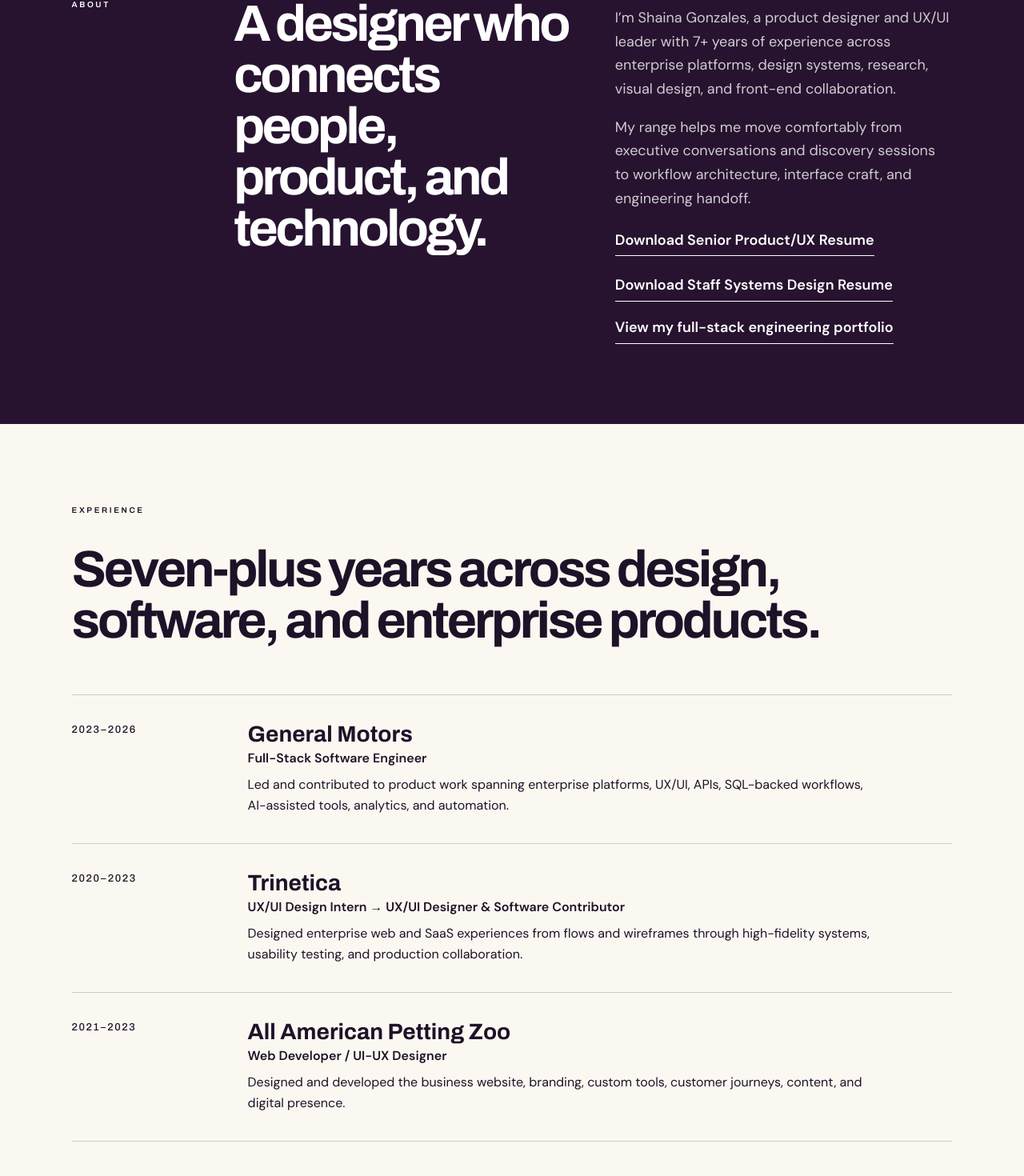
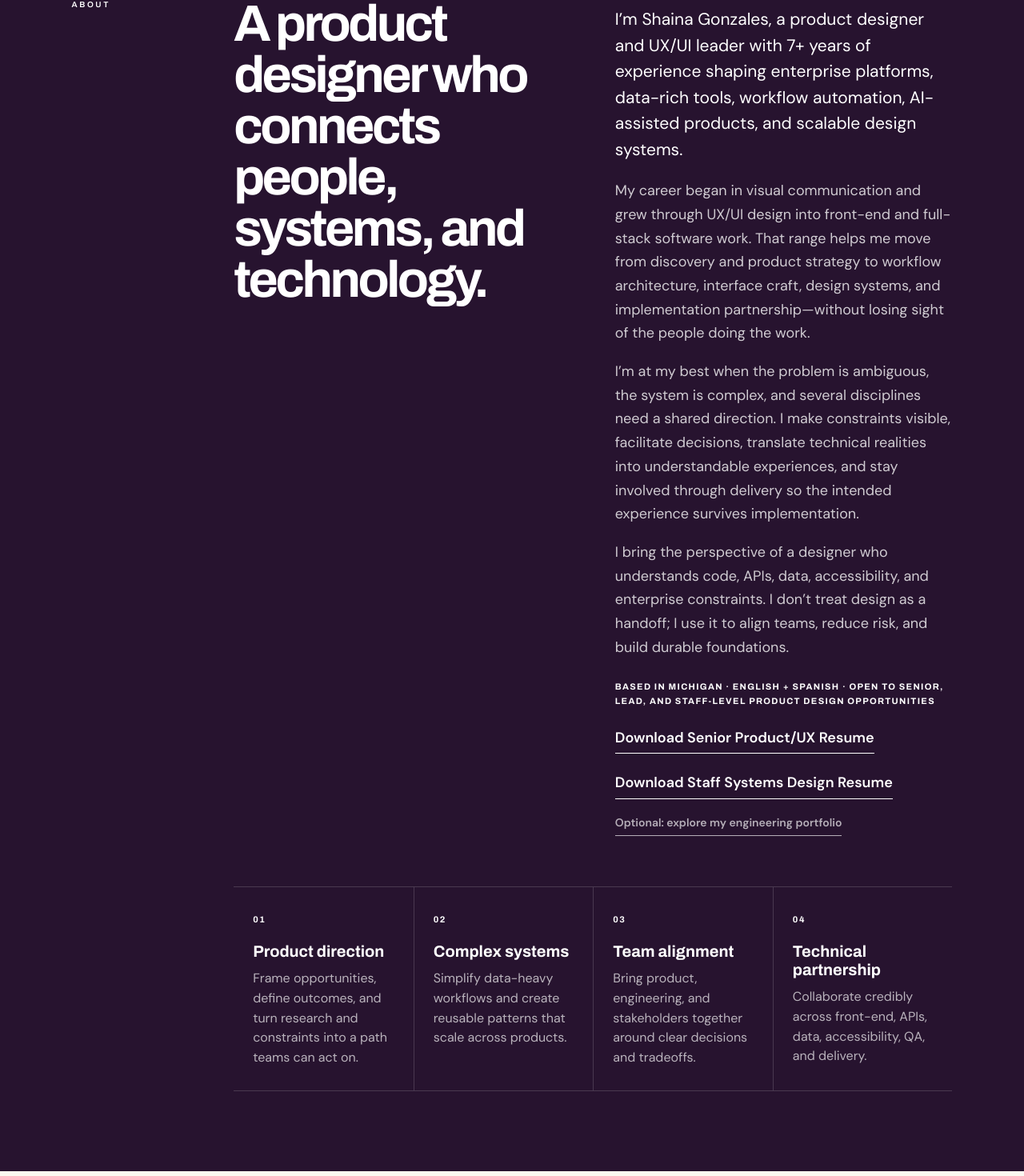
Before and after one commit to gonzasha345-art/designportfolio, a React (Vite) app: page / in a window 1280 px wide. Shown: the part 5949-7419 px from the top of the page at 80% size. Built offline with nearby package versions, Linux system fonts and the light colour scheme.

Commit message:
Expand About section for recruiters

```diff
--- a/src/App.jsx
+++ b/src/App.jsx
@@ -230,15 +230,24 @@ export function App() {
 
         <section className="about" id="about">
           <p className="eyebrow">ABOUT</p>
-          <div><h2>A designer who connects people, product, and technology.</h2></div>
+          <div><h2>A product designer who connects people, systems, and technology.</h2></div>
           <div className="about-copy">
-            <p>I’m Shaina Gonzales, a product designer and UX/UI leader with 7+ years of experience across enterprise platforms, design systems, research, visual design, and front-end collaboration.</p>
-            <p>My range helps me move comfortably from executive conversations and discovery sessions to workflow architecture, interface craft, and engineering handoff.</p>
+            <p className="about-intro">I’m Shaina Gonzales, a product designer and UX/UI leader with 7+ years of experience shaping enterprise platforms, data-rich tools, workflow automation, AI-assisted products, and scalable design systems.</p>
+            <p>My career began in visual communication and grew through UX/UI design into front-end and full-stack software work. That range helps me move from discovery and product strategy to workflow architecture, interface craft, design systems, and implementation partnership—without losing sight of the people doing the work.</p>
+            <p>I’m at my best when the problem is ambiguous, the system is complex, and several disciplines need a shared direction. I make constraints visible, facilitate decisions, translate technical realities into understandable experiences, and stay involved through delivery so the intended experience survives implementation.</p>
+            <p>I bring the perspective of a designer who understands code, APIs, data, accessibility, and enterprise constraints. I don’t treat design as a handoff; I use it to align teams, reduce risk, and build durable foundations.</p>
+            <p className="about-meta">Based in Michigan · English + Spanish · Open to senior, lead, and staff-level product design opportunities</p>
             <div className="resume-downloads" aria-label="Download design resumes">
               <a className="text-link" href={productResumeHref} download="Shaina-Gonzales-Senior-Product-UX-Resume.pdf">Download Senior Product/UX Resume</a>
               <a className="text-link" href={staffResumeHref} download="Shaina-Gonzales-Staff-Systems-Design-Resume.pdf">Download Staff Systems Design Resume</a>
             </div>
-            <a className="text-link" href="https://www.shainagonzalesdesigns.com/">View my full-stack engineering portfolio</a>
+            <a className="text-link about-secondary-link" href="https://www.shainagonzalesdesigns.com/">Optional: explore my engineering portfolio</a>
+          </div>
+          <div className="about-strengths" aria-label="What I bring to a product team">
+            <article><span>01</span><h3>Product direction</h3><p>Frame opportunities, define outcomes, and turn research and constraints into a path teams can act on.</p></article>
+            <article><span>02</span><h3>Complex systems</h3><p>Simplify data-heavy workflows and create reusable patterns that scale across products.</p></article>
+            <article><span>03</span><h3>Team alignment</h3><p>Bring product, engineering, and stakeholders together around clear decisions and tradeoffs.</p></article>
+            <article><span>04</span><h3>Technical partnership</h3><p>Collaborate credibly across front-end, APIs, data, accessibility, QA, and delivery.</p></article>
           </div>
         </section>
 
--- a/src/styles.css
+++ b/src/styles.css
@@ -167,9 +167,18 @@ h1 { max-width: 730px; margin-bottom: 22px; font: 800 clamp(58px, 6.6vw, 102px)/
 .about { display: grid; grid-template-columns: .35fr 1fr 1fr; gap: 55px; padding: 100px clamp(28px, 7vw, 110px); color: white; background: var(--plum); }
 .about h2 { font-size: clamp(42px, 5vw, 78px); }
 .about-copy { padding-top: 10px; font-size: 18px; line-height: 1.65; color: rgba(255,255,255,.78); }
+.about-intro { color: white; font-size: 21px; line-height: 1.55; }
+.about-meta { margin-top: 26px; color: white; font: 700 11px/1.6 "Archivo", sans-serif; letter-spacing: .12em; text-transform: uppercase; }
+.about-strengths { grid-column: 2 / 4; display: grid; grid-template-columns: repeat(4, 1fr); margin-top: 8px; border-top: 1px solid var(--line-dark); border-bottom: 1px solid var(--line-dark); }
+.about-strengths article { padding: 28px 24px; }
+.about-strengths article + article { border-left: 1px solid var(--line-dark); }
+.about-strengths span { color: var(--lime); font: 700 11px/1 "Archivo", sans-serif; letter-spacing: .14em; }
+.about-strengths h3 { margin: 20px 0 10px; font: 700 20px/1.15 "Archivo", sans-serif; }
+.about-strengths p { margin: 0; color: rgba(255,255,255,.68); line-height: 1.55; }
 .text-link { display: inline-block; margin-top: 10px; color: white; }
 .resume-downloads { display: flex; gap: 22px; flex-wrap: wrap; margin: 22px 0 8px; }
 .resume-downloads .text-link { margin-top: 0; }
+.about-secondary-link { color: rgba(255,255,255,.66); font-size: 14px; }
 .experience { padding: 100px clamp(28px, 7vw, 110px); background: var(--paper); }
 .experience > h2 { max-width: 1050px; margin: 0 0 60px; font: 700 clamp(42px, 5vw, 76px)/1 "Archivo", sans-serif; letter-spacing: -.05em; }
 .experience-list { border-top: 1px solid var(--line-light); }
@@ -211,6 +220,9 @@ h1 { max-width: 730px; margin-bottom: 22px; font: 800 clamp(58px, 6.6vw, 102px)/
   .nova-modes, .nova-caption { grid-column: auto; }
   .electron-case { grid-template-columns: 1fr; }
   .practice-heading, .about { grid-template-columns: 1fr; }
+  .about-strengths { grid-column: auto; grid-template-columns: 1fr 1fr; }
+  .about-strengths article:nth-child(3) { border-left: 0; }
+  .about-strengths article:nth-child(n+3) { border-top: 1px solid var(--line-dark); }
   .principles { grid-template-columns: 1fr; }
   .principles article + article { padding-left: 0; border-left: 0; border-top: 1px solid var(--line-light); }
 }
@@ -249,6 +261,8 @@ h1 { max-width: 730px; margin-bottom: 22px; font: 800 clamp(58px, 6.6vw, 102px)/
   .experience { padding: 75px 22px; }
   .experience-list article { grid-template-columns: 1fr; gap: 12px; }
   .practice h2, .about h2, .contact h2 { font-size: 44px; }
+  .about-strengths { grid-template-columns: 1fr; }
+  .about-strengths article + article { border-left: 0; border-top: 1px solid var(--line-dark); }
   .footer-links { justify-content: flex-start; flex-wrap: wrap; }
 }
 
```
Also changed, not shown: 5 other files (tests, documents, lock files or other folders).
